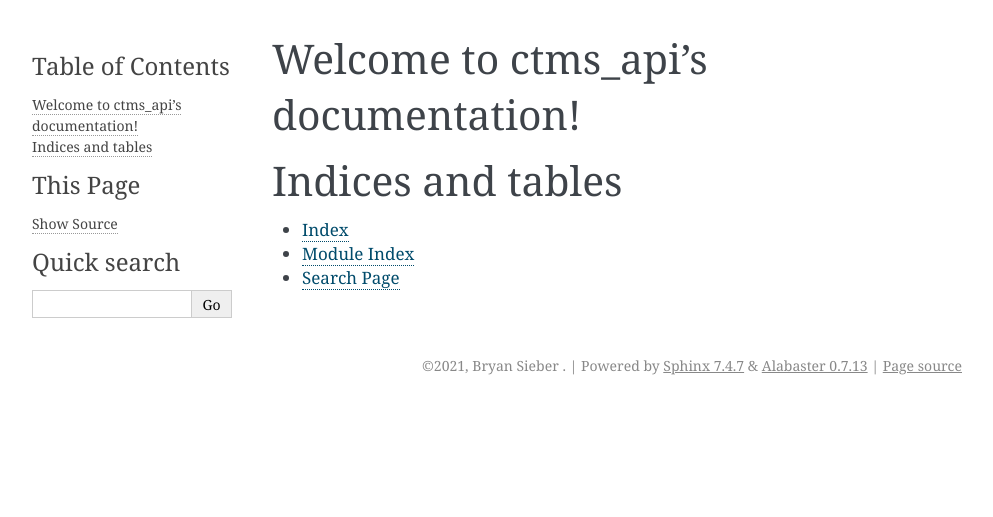
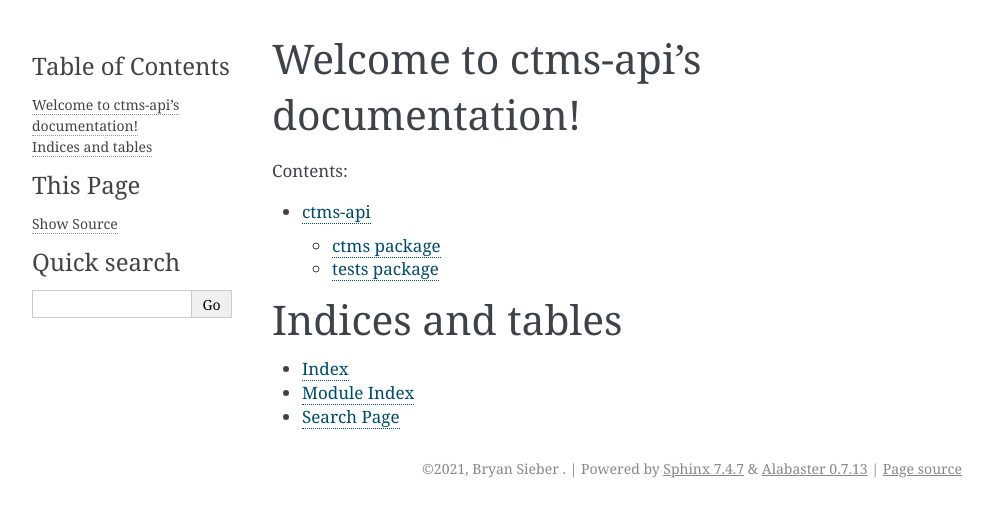
Before and after one commit to mozilla-it/ctms-api, a Sphinx documentation site: the page built from docs/index.rst, in a window 1280 px wide. Shown: the top 517 px of the page, without its empty margins (148-1141 px from the left). Built offline with Sphinx 7.4.7, drawn with Linux system fonts in a browser that asks for light colours.

Commit message:
Working documentation generation
The documentation is mostly Python autodocs, and of limited benefit as
compared to the live Swagger docs, so we may not publish as part of the
workflow.

```diff
--- a/docs/conf.py
+++ b/docs/conf.py
@@ -10,14 +10,15 @@
 # add these directories to sys.path here. If the directory is relative to the
 # documentation root, use os.path.abspath to make it absolute, like shown here.
 #
-# import os
-# import sys
-# sys.path.insert(0, os.path.abspath('.'))
+import os
+import sys
+
+sys.path.insert(0, os.path.abspath(".."))
 
 
 # -- Project information -----------------------------------------------------
 
-project = "ctms_api"
+project = "ctms-api"
 copyright = "2021, Bryan Sieber  <bsieber@mozilla.com>"
 author = "Bryan Sieber  <bsieber@mozilla.com>"
 
@@ -59,7 +60,7 @@ html_theme = "alabaster"
 # Add any paths that contain custom static files (such as style sheets) here,
 # relative to this directory. They are copied after the builtin static files,
 # so a file named "default.css" will overwrite the builtin "default.css".
-html_static_path = ["_static"]
+# html_static_path = ["_static"]
 
 
 # -- Extension configuration -------------------------------------------------
--- a/docs/index.rst
+++ b/docs/index.rst
@@ -1,15 +1,16 @@
-.. ctms_api documentation master file, created by
+.. ctms-api documentation master file, created by
    sphinx-quickstart on Wed Jan 27 10:24:46 2021.
    You can adapt this file completely to your liking, but it should at least
    contain the root `toctree` directive.
 
-Welcome to ctms_api's documentation!
+Welcome to ctms-api's documentation!
 ====================================
 
 .. toctree::
    :maxdepth: 2
    :caption: Contents:
 
+   modules
 
 
 Indices and tables
```
Also changed, not shown: guides/auto_documentation.md (+1 -1 lines), 2 other files.
